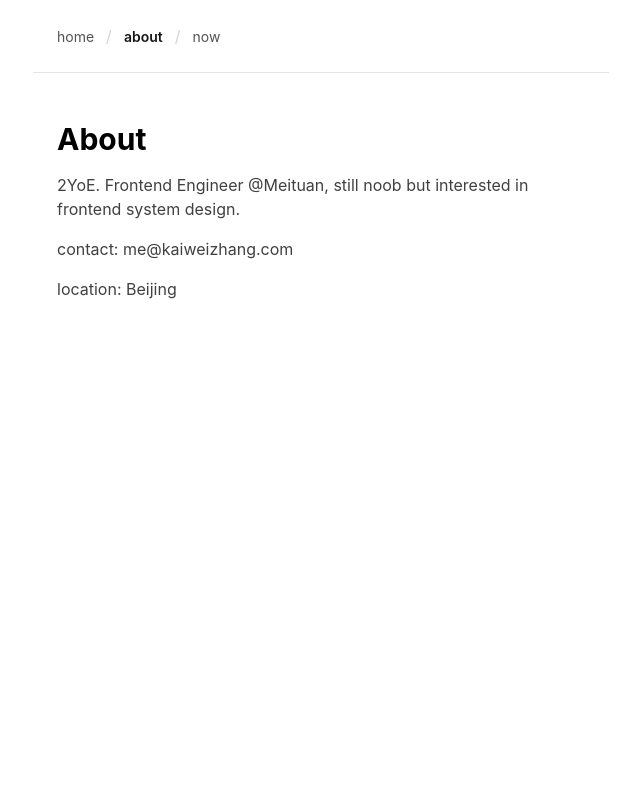
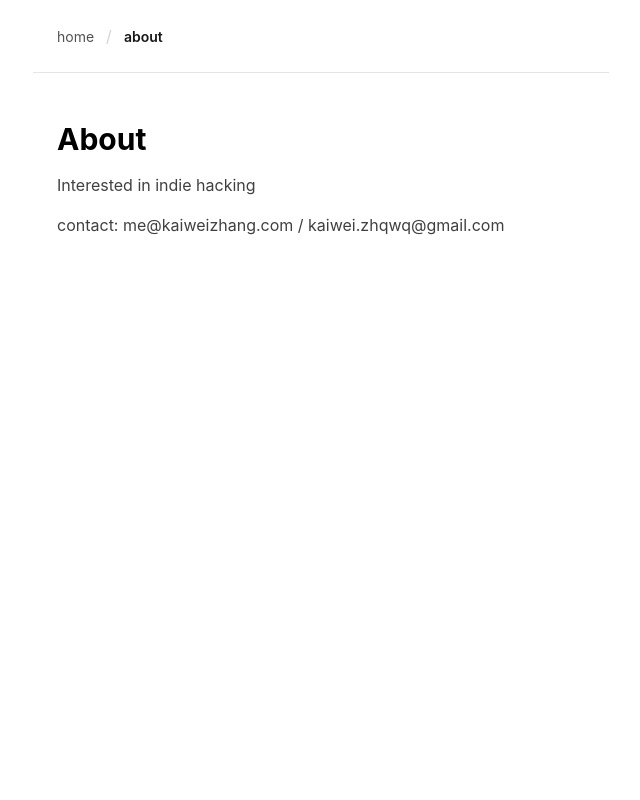
Before and after one commit to kaiwe1/blog, a Next.js app: page /about in a window 1280 px wide. Shown: the top 800 px of the page, without its empty margins (319-959 px from the left). Built offline with nearby package versions, Linux system fonts and the light colour scheme.

Commit message:
chore: update about info, remove /now page, and clean up docs

```diff
--- a/app/about/page.tsx
+++ b/app/about/page.tsx
@@ -4,9 +4,8 @@ export default function About() {
       <main className="max-w-xl mx-auto px-6 py-12 mb-0">
         <h1 className="text-3xl font-bold mb-4">About</h1>
         <div className="text-neutral-700 space-y-4">
-          <p>2YoE. Frontend Engineer @Meituan, still noob but interested in frontend system design.</p>
-          <p>contact: me@kaiweizhang.com</p>
-          <p>location: Beijing</p>
+          <p>Interested in indie hacking</p>
+          <p>contact: me@kaiweizhang.com / kaiwei.zhqwq@gmail.com</p>
         </div>
       </main>
     </>
--- a/app/now/page.tsx
+++ /dev/null
@@ -1,10 +0,0 @@
-export default function Now() {
-  return (
-    <>
-      <main className="max-w-xl mx-auto px-6 py-12 mb-0">
-        <h1 className="text-3xl font-bold mb-4">Now</h1>
-        <p className="text-neutral-600">goals: one tiny open source contribution</p>
-      </main>
-    </>
-  )
-}
--- a/app/page.tsx
+++ b/app/page.tsx
@@ -9,6 +9,7 @@ export default function Home() {
     <>
       <main className="max-w-xl mx-auto px-6 py-12">
         <section>
+          {/* Post List */}
           {posts.length === 0 ? (
             <p className="text-neutral-400">No posts yet. Check back soon!</p>
           ) : (
@@ -16,7 +17,7 @@ export default function Home() {
               {posts.map((post) => (
                 <li
                   key={post.slug}
-                  className="mb-7 border-b border-neutral-200 last:border-0 last:mb-0 hover:border"
+                  className="mb-7 last:mb-0"
                 >
                   <div className="flex items-baseline gap-3 mb-3">
                     <h3 className="text-xl font-semibold ">
--- a/components/nav.tsx
+++ b/components/nav.tsx
@@ -6,7 +6,6 @@ import { usePathname } from 'next/navigation'
 const NAV_LINKS = [
   { href: '/', label: 'home' },
   { href: '/about', label: 'about' },
-  { href: '/now', label: 'now' },
 ]
 
 export function Navigation() {
```
Also changed, not shown: 3 other files (tests, documents, lock files or other folders).
